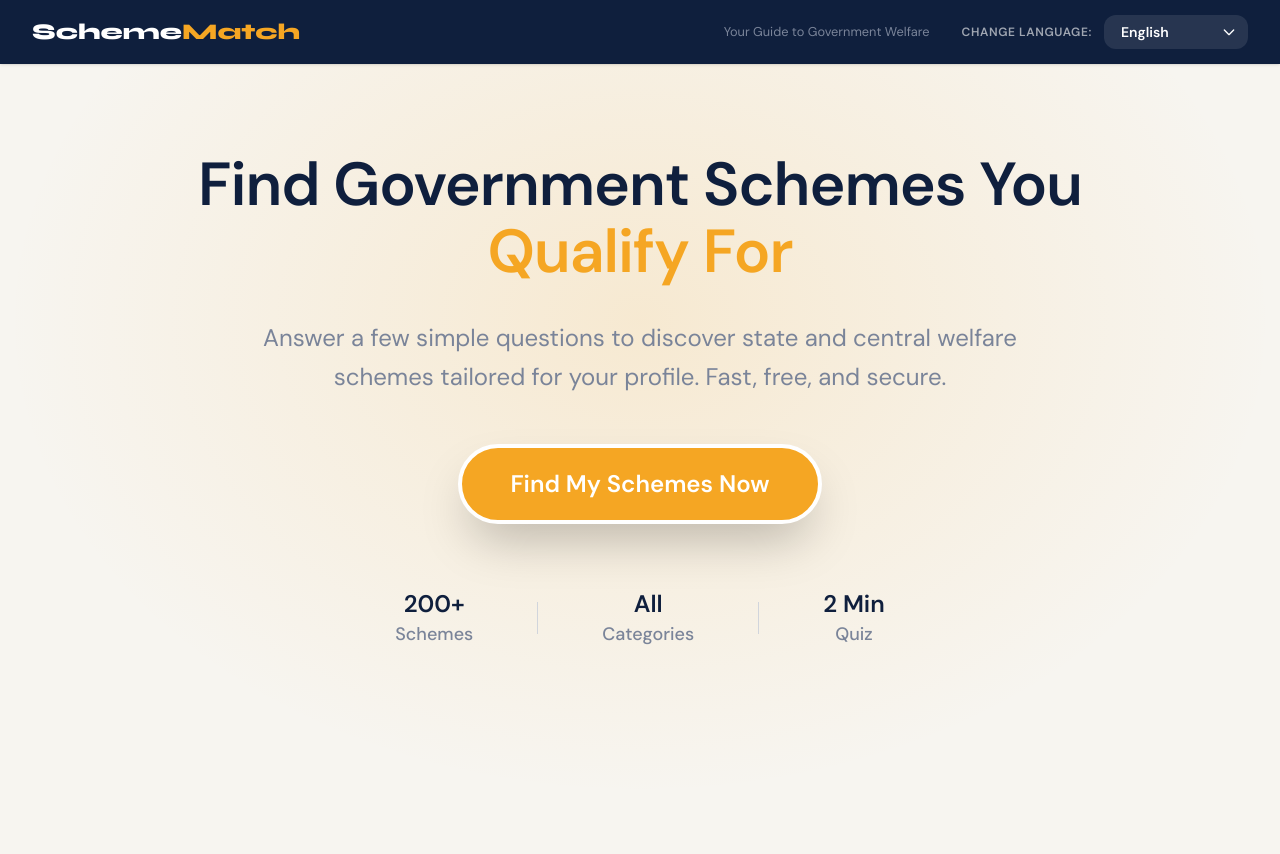
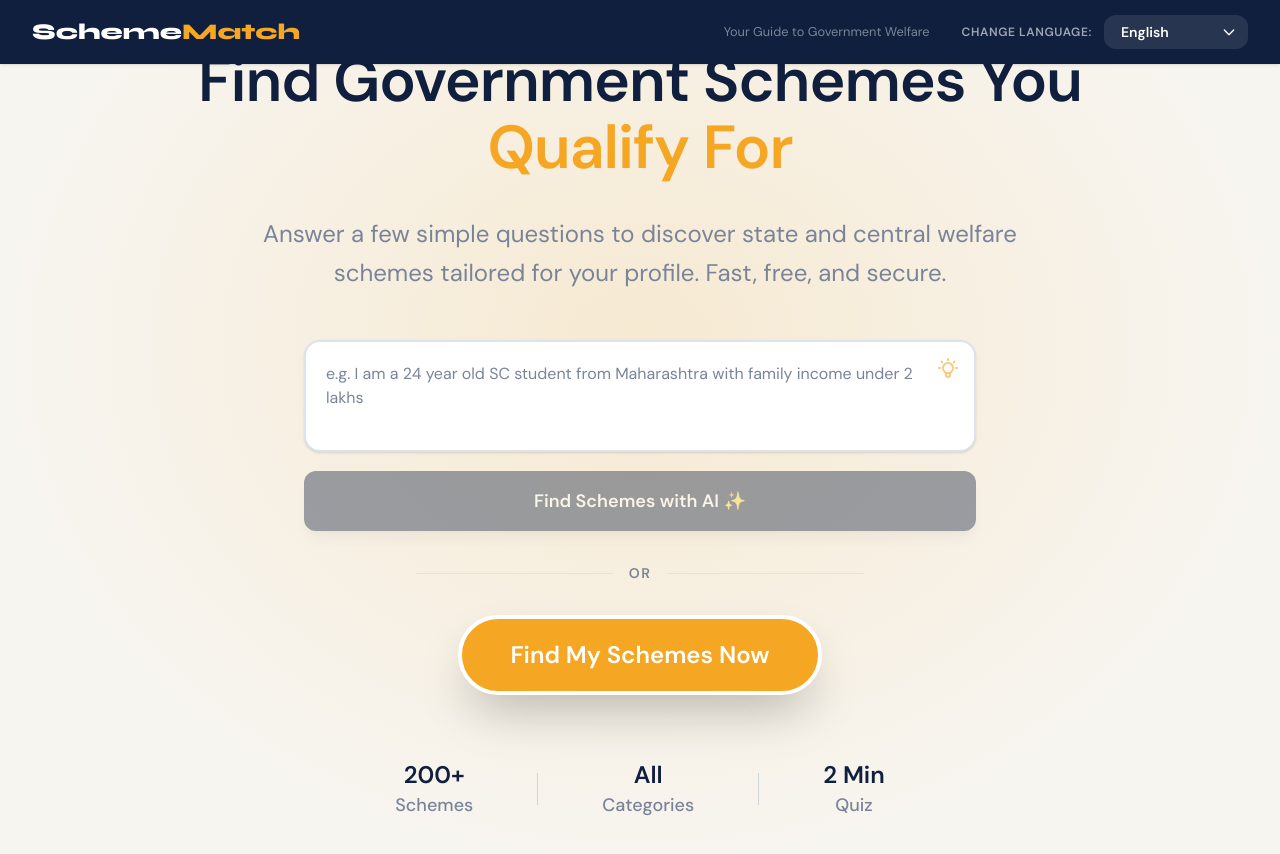
Before and after one commit to ORION-16/schemematch, a React (Vite) app in the folder client/: page / in a window 1280 px wide. Shown: the top 854 px of the page. Before the commit the page ends 800 px from the top, so only its background shows below. Built offline with nearby package versions, Linux system fonts and the light colour scheme; no server answers.

Commit message:
feat(frontend): add AI natural language search as alternative to quiz

```diff
--- /dev/null
+++ b/client/src/components/AISearchBar.jsx
@@ -0,0 +1,83 @@
+import { useState } from 'react';
+import { useNavigate } from 'react-router-dom';
+import { useTranslation } from 'react-i18next';
+import { aiMatchProfile } from '../utils/api';
+import { useProfile } from '../context/ProfileContext';
+
+export default function AISearchBar() {
+  const [message, setMessage] = useState('');
+  const [loading, setLoading] = useState(false);
+  const [error, setError] = useState('');
+  const navigate = useNavigate();
+  const { setMatchedSchemes } = useProfile();
+  const { t } = useTranslation();
+
+  const handleSubmit = async () => {
+    if (message.trim().length < 10) {
+      setError('Please describe yourself in a bit more detail');
+      return;
+    }
+    setLoading(true);
+    setError('');
+    try {
+      const data = await aiMatchProfile(message);
+      // Store schemes in context so Results page can read them
+      setMatchedSchemes(data.schemes);
+      // Pass extracted profile info via navigation state
+      navigate('/results', {
+        state: {
+          extractedProfile: data.extractedProfile,
+          fromAI: true
+        }
+      });
+    } catch (err) {
+      setError('Something went wrong. Please try again.');
+    } finally {
+      setLoading(false);
+    }
+  };
+
+  const handleKeyDown = (e) => {
+    if (e.key === 'Enter' && !e.shiftKey) {
+      e.preventDefault();
+      handleSubmit();
+    }
+  };
+
+  return (
+    <div className="w-full max-w-2xl mx-auto">
+      <div className="flex flex-col gap-3">
+        <div className="relative">
+          <textarea
+            value={message}
+            onChange={(e) => { setMessage(e.target.value); setError(''); }}
+            onKeyDown={handleKeyDown}
+            placeholder={t('ai.placeholder', 'e.g. I am a 24 year old SC student from Maharashtra with family income under 2 lakhs')}
+            className="w-full p-5 pr-14 rounded-2xl border-2 border-[var(--border)] bg-white resize-none h-28 text-base text-[var(--navy)] placeholder:text-[var(--muted)] focus:outline-none focus:border-[var(--saffron)] focus:ring-2 focus:ring-[var(--saffron-light)] transition-all shadow-sm"
+            style={{ fontFamily: 'var(--font-family-body)' }}
+            disabled={loading}
+          />
+          <div className="absolute top-4 right-4 text-[var(--saffron)] opacity-60">
+            <svg className="w-6 h-6" fill="none" stroke="currentColor" viewBox="0 0 24 24"><path strokeLinecap="round" strokeLinejoin="round" strokeWidth={2} d="M9.663 17h4.673M12 3v1m6.364 1.636l-.707.707M21 12h-1M4 12H3m3.343-5.657l-.707-.707m2.828 9.9a5 5 0 117.072 0l-.548.547A3.374 3.374 0 0014 18.469V19a2 2 0 11-4 0v-.531c0-.895-.356-1.754-.988-2.386l-.548-.547z" /></svg>
+          </div>
+        </div>
+        {error && <p className="text-red-500 text-sm font-medium">{error}</p>}
+        <button
+          onClick={handleSubmit}
+          disabled={loading || message.trim().length < 10}
+          className="w-full py-4 rounded-xl bg-[var(--navy)] text-white font-bold text-lg shadow-lg hover:bg-[var(--navy-mid)] hover:-translate-y-0.5 transition-all disabled:opacity-40 disabled:cursor-not-allowed disabled:hover:translate-y-0 cursor-pointer"
+          style={{ fontFamily: 'var(--font-family-heading)' }}
+        >
+          {loading ? (
+            <span className="flex items-center justify-center gap-3">
+              <svg className="animate-spin h-5 w-5" viewBox="0 0 24 24"><circle className="opacity-25" cx="12" cy="12" r="10" stroke="currentColor" strokeWidth="4" fill="none" /><path className="opacity-75" fill="currentColor" d="M4 12a8 8 0 018-8V0C5.373 0 0 5.373 0 12h4z" /></svg>
+              {t('ai.loading', 'Finding schemes with AI...')}
+            </span>
+          ) : (
+            t('ai.submit', 'Find Schemes with AI ✨')
+          )}
+        </button>
+      </div>
+    </div>
+  );
+}
--- a/client/src/pages/Landing.jsx
+++ b/client/src/pages/Landing.jsx
@@ -1,6 +1,7 @@
 import { useNavigate } from 'react-router-dom';
 import { motion } from 'framer-motion';
 import { useTranslation } from 'react-i18next';
+import AISearchBar from '../components/AISearchBar';
 
 export default function Landing() {
   const navigate = useNavigate();
@@ -22,6 +23,14 @@ export default function Landing() {
         <p className="text-xl md:text-2xl text-[var(--muted)] mb-12 max-w-3xl mx-auto leading-relaxed">
           {t('landing.subtitle')}
         </p>
+
+        <AISearchBar />
+
+        <div className="flex items-center gap-4 my-8 max-w-md mx-auto">
+          <div className="flex-1 h-px bg-[var(--border)]" />
+          <span className="text-sm font-bold text-[var(--muted)] uppercase tracking-widest">{t('landing.or', 'OR')}</span>
+          <div className="flex-1 h-px bg-[var(--border)]" />
+        </div>
 
         <motion.button
           whileHover={{ scale: 1.05 }}
--- a/client/src/pages/Results.jsx
+++ b/client/src/pages/Results.jsx
@@ -2,17 +2,25 @@ import FilterTabs from '../components/FilterTabs';
 import SchemeCard from '../components/SchemeCard';
 import HowToApplyPanel from '../components/HowToApplyPanel';
 import { useTranslation } from 'react-i18next';
-import { useNavigate } from 'react-router-dom'; // Added missing import
+import { useNavigate, useLocation } from 'react-router-dom';
 import { useState, useMemo, useEffect } from 'react';
 import { useProfile } from '../context/ProfileContext';
 
 export default function Results() {
   const navigate = useNavigate();
+  const location = useLocation();
   const { profile, matchedSchemes, resetProfile } = useProfile();
   const { t } = useTranslation();
   const [selectedCategory, setSelectedCategory] = useState('All');
   const [selectedScheme, setSelectedScheme] = useState(null);
   const [visibleCount, setVisibleCount] = useState(20);
+
+  // Determine if this is an AI flow
+  const fromAI = location.state?.fromAI || false;
+  const extractedProfile = location.state?.extractedProfile || null;
+
+  // Use context schemes (works for both quiz flow and AI flow since AISearchBar stores in context)
+  const schemes = matchedSchemes;
 
   // Reset pagination when category changes
   useEffect(() => {
@@ -20,21 +28,19 @@ export default function Results() {
   }, [selectedCategory]);
 
   const categories = useMemo(() => {
-    if (!matchedSchemes) return [];
-    const cats = new Set(matchedSchemes.map(s => s.category));
+    if (!schemes) return [];
+    const cats = new Set(schemes.map(s => s.category));
     return ['All', ...Array.from(cats)].sort();
-  }, [matchedSchemes]);
+  }, [schemes]);
 
   const filteredSchemes = useMemo(() => {
-    if (!matchedSchemes) return [];
-    if (selectedCategory === 'All') return matchedSchemes;
-    return matchedSchemes.filter(s => s.category === selectedCategory);
-  }, [matchedSchemes, selectedCategory]);
+    if (!schemes) return [];
+    if (selectedCategory === 'All') return schemes;
+    return schemes.filter(s => s.category === selectedCategory);
+  }, [schemes, selectedCategory]);
 
-  // If someone navigates directly here without doing the quiz
-  if (!matchedSchemes) {
-    // Cannot navigate safely during render in React 18/19 easily, but returning null is fine.
-    // We should ideally use useEffect to navigate, or just return a message.
+  // If someone navigates directly here without doing the quiz or AI search
+  if (!schemes) {
     return (
       <div className="min-h-screen flex flex-col items-center justify-center bg-[var(--off-white)]">
          <h2 className="text-2xl font-bold text-[var(--navy)] mb-4">{t('results.noResults')}</h2>
@@ -48,14 +54,36 @@ export default function Results() {
     navigate('/');
   };
 
+  // Format extracted profile fields for the banner
+  const profileSummary = extractedProfile ? Object.entries(extractedProfile)
+    .filter(([, v]) => v !== null && v !== undefined && v !== '')
+    .map(([k, v]) => `${k}: ${v}`)
+    .join(' · ') : '';
+
   return (
     <div className="min-h-screen pt-28 pb-16 bg-[var(--off-white)] px-6 sm:px-12 lg:px-16">
       <div className="max-w-[90rem] mx-auto">
 
+        {/* AI Extracted Profile Banner */}
+        {fromAI && profileSummary && (
+          <div className="mb-8 p-4 bg-gradient-to-r from-[var(--navy)]/5 to-[var(--saffron)]/5 border border-[var(--border)] rounded-2xl flex items-start gap-3">
+            <div className="flex-shrink-0 mt-0.5">
+              <span className="inline-flex items-center gap-1.5 px-2.5 py-1 rounded-lg bg-[var(--navy)] text-white text-xs font-bold">
+                <svg className="w-3.5 h-3.5" fill="none" stroke="currentColor" viewBox="0 0 24 24"><path strokeLinecap="round" strokeLinejoin="round" strokeWidth={2} d="M9.663 17h4.673M12 3v1m6.364 1.636l-.707.707M21 12h-1M4 12H3m3.343-5.657l-.707-.707m2.828 9.9a5 5 0 117.072 0l-.548.547A3.374 3.374 0 0014 18.469V19a2 2 0 11-4 0v-.531c0-.895-.356-1.754-.988-2.386l-.548-.547z" /></svg>
+                AI Matched
+              </span>
+            </div>
+            <p className="text-sm text-[var(--navy-mid)]">
+              <span className="font-semibold text-[var(--navy)]">We understood: </span>
+              {profileSummary}
+            </p>
+          </div>
+        )}
+
         <div className="flex flex-col md:flex-row md:items-end justify-between gap-6 mb-12 summary-bar">
           <div>
             <h1 className="text-3xl font-extrabold text-[var(--navy)] mb-2" style={{ fontFamily: 'var(--font-family-heading)' }}>
-              {t('results.title1')}<span className="text-[var(--saffron)]">{matchedSchemes.length}</span>{t('results.title2')}
+              {t('results.title1')}<span className="text-[var(--saffron)]">{schemes.length}</span>{t('results.title2')}
             </h1>
             <p className="text-[var(--navy-mid)]">
               {t('results.subtitle')}
@@ -77,7 +105,7 @@ export default function Results() {
           </div>
         </div>
 
-        {matchedSchemes.length > 0 ? (
+        {schemes.length > 0 ? (
           <>
             <div className="mb-8">
               <FilterTabs
--- a/client/src/utils/api.js
+++ b/client/src/utils/api.js
@@ -11,6 +11,11 @@ export async function matchProfile(profile, page = 1, limit = 1000) {
   return data;
 }
 
+export async function aiMatchProfile(message) {
+  const { data } = await api.post('/api/schemes/ai-match', { message });
+  return data;
+}
+
 export async function getAllSchemes(category) {
   const params = category ? { category } : {};
   const { data } = await api.get('/api/schemes', { params });
```
